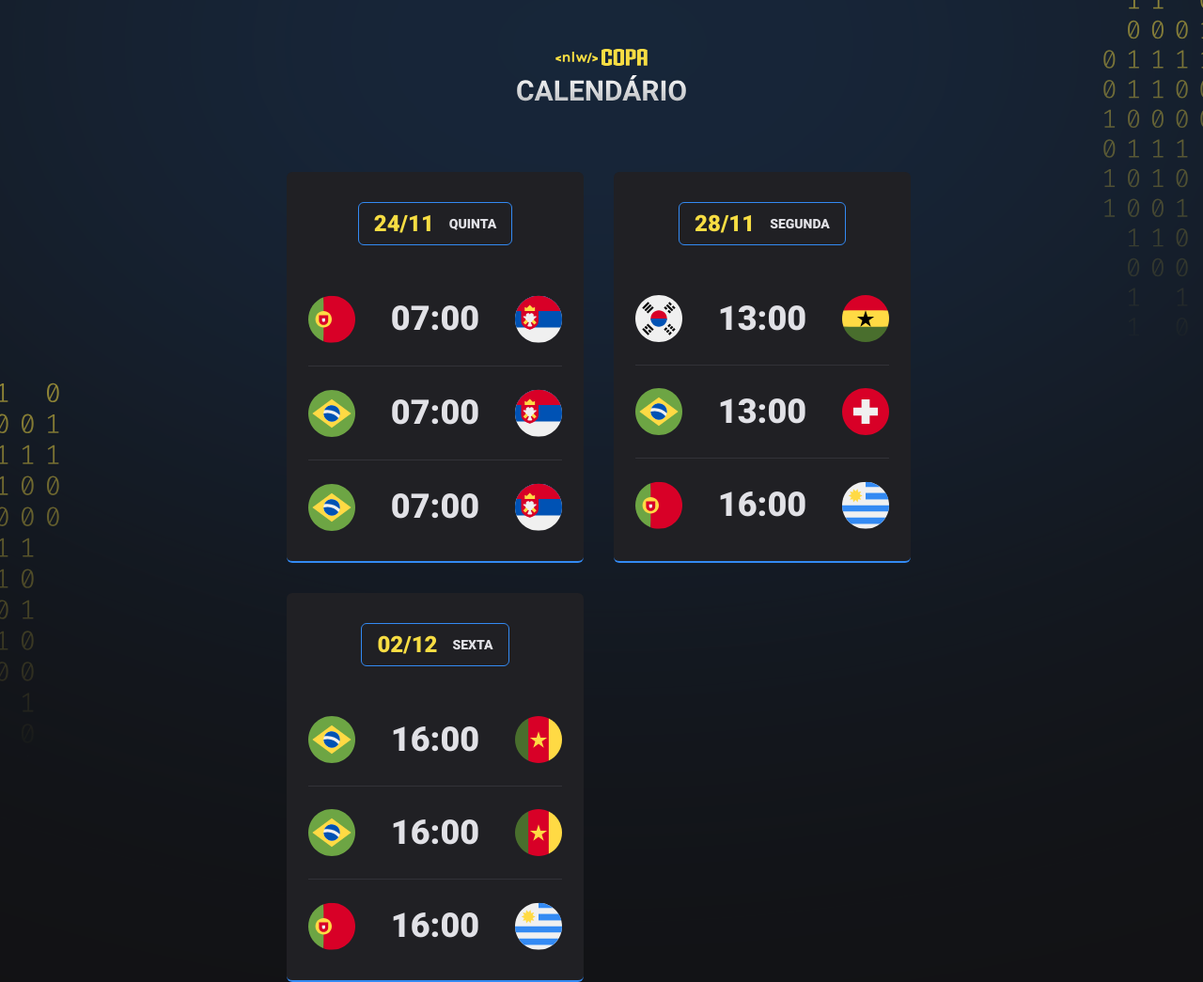
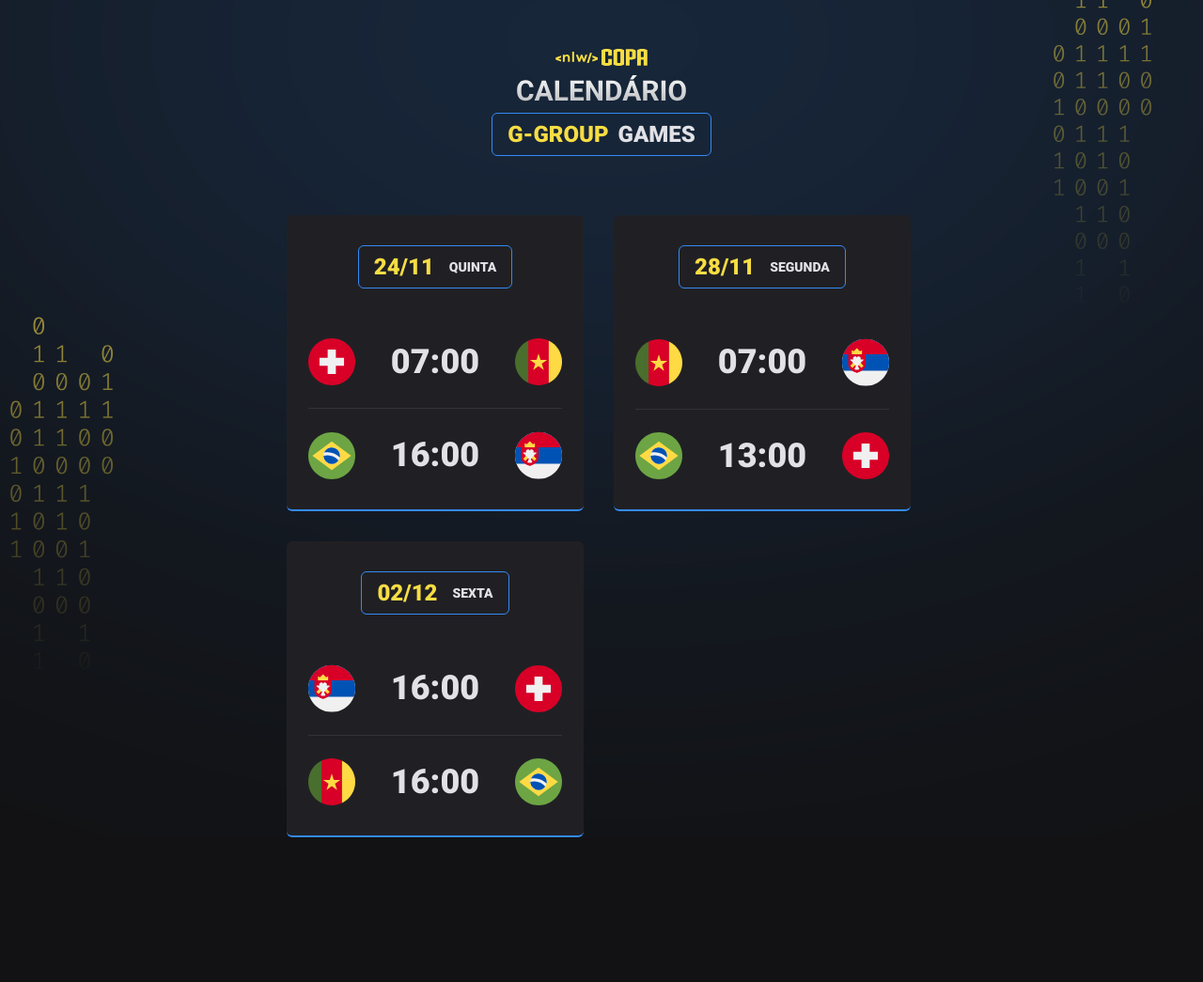
Before and after one commit to sjbatista/Game_calendar_design, a plain HTML site: page Index.html in a window 1280 px wide. Shown: the whole page at 94% size. After the commit the page ends 891 px from the top, so only its background shows below. Drawn offline with Linux system fonts and the light colour scheme.

Commit message:
:rocket: new updates!

```diff
--- a/Index.html
+++ b/Index.html
@@ -16,6 +16,7 @@
   <div id="app">
     <header>
       <img src="./assets/logo.svg" alt="Logo da NLW" />
+      <h2>G-group <span>games</span></h2>
     </header>
     <main id="cards"></main>
 
--- a/main.js
+++ b/main.js
@@ -26,23 +26,18 @@ document.querySelector("#cards").innerHTML =
   createCard(
     "24/11",
     "quinta",
-        createGame("portugal", "07:00", "serbia") +
-          createGame("brazil", "07:00", "serbia") +
-          createGame("brazil", "07:00", "serbia")
+    createGame("switzerland", "07:00", "cameroon") +
+      createGame("brazil", "16:00", "serbia")
   ) +
-
   createCard(
     "28/11",
     "segunda",
-        createGame("south_korea", "13:00", "ghana") +
-          createGame("brazil", "13:00", "switzerland") +
-          createGame("portugal", "16:00", "uruguay")
+    createGame("cameroon", "07:00", "serbia") +
+      createGame("brazil", "13:00", "switzerland")
   ) +
-
   createCard(
     "02/12",
     "sexta",
-        createGame("brazil", "16:00", "cameroon") +
-          createGame("brazil", "16:00", "cameroon") +
-          createGame("portugal", "16:00", "uruguay")
+    createGame("serbia", "16:00", "switzerland") +
+      createGame("cameroon", "16:00", "brazil")
   )
--- a/style.css
+++ b/style.css
@@ -46,6 +46,27 @@ body * {
 header {
   margin-bottom: 63px;
   text-align: center;
+}
+
+header h2 {
+  margin-inline: auto;
+  width: fit-content;
+  justify-content: center;
+  gap: 10px;
+  display: flex;
+  border: 1px solid var(--card-title-color-border);
+  border-radius: 6px;
+  padding: 8px 16px;
+  margin-bottom: 53px;
+  color: #f7dd43;
+  align-items: center;
+  text-transform: uppercase;
+}
+
+header span {
+  color: #e1e1e6;
+  font-size: 24px;
+  text-transform: uppercase;
 }
 
 ul {
```
Also changed, not shown: assets/preview.png (added), 1 other file. Lines whose indentation alone changed are shown as unchanged.
